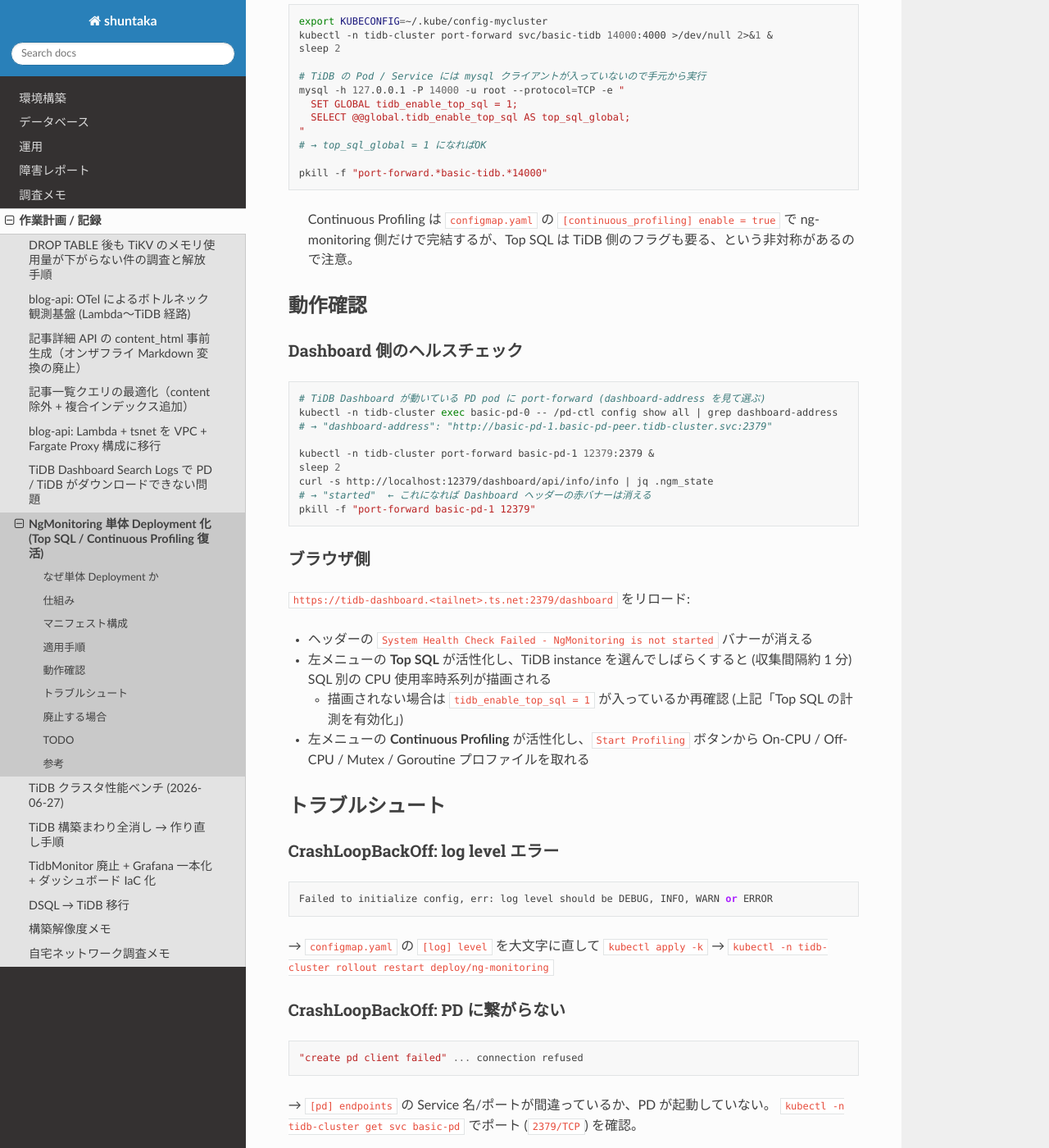
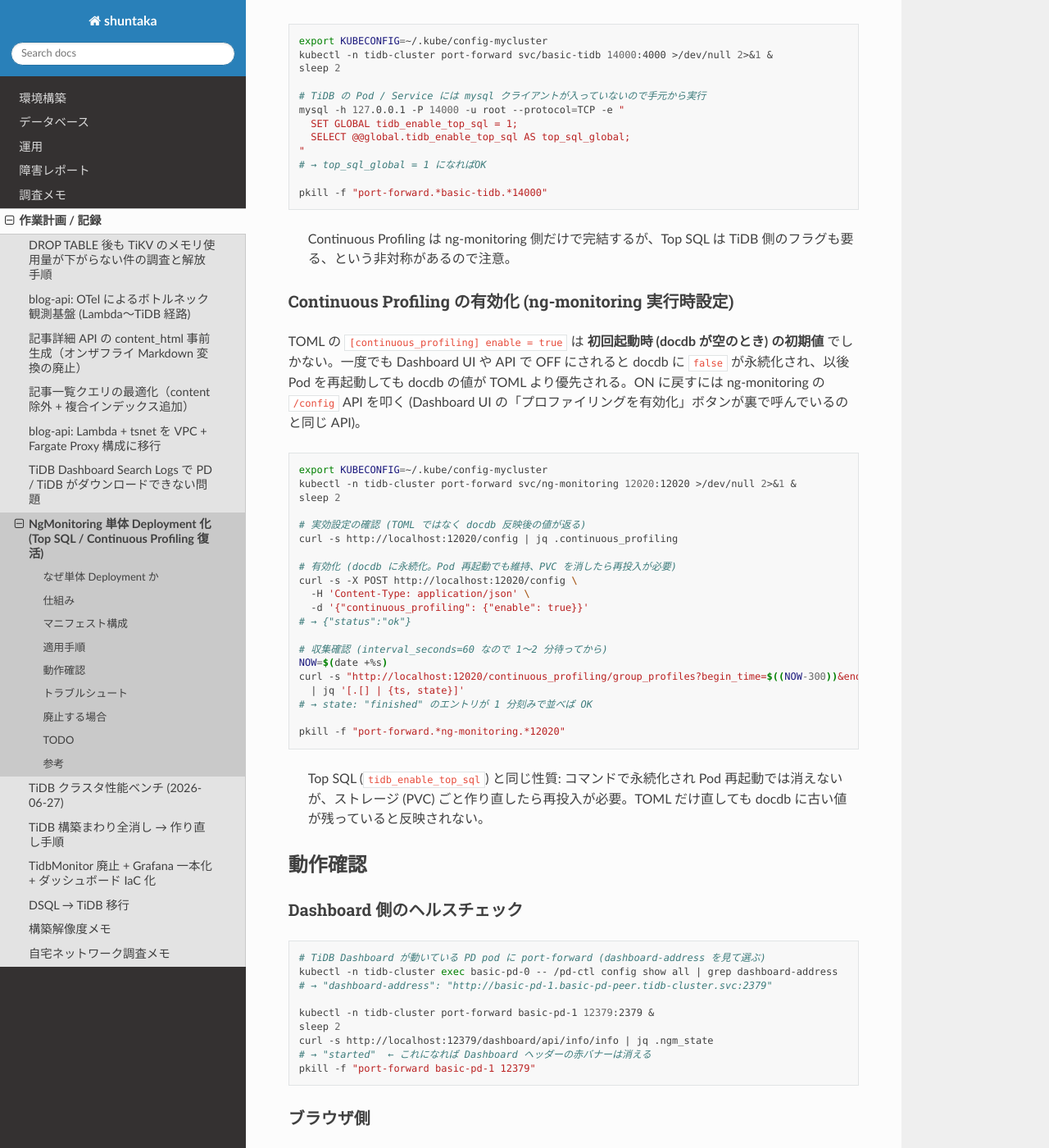
Before and after one commit to shuntaka9576/shuntaka-dev, a Sphinx documentation site: the page built from docs/source/tasks/2026-06-27-ng-monitoring-standalone.md, in a window 1280 px wide and 1400 px high, scrolled down 2753 px. Shown: the whole window at 82% size. Built offline with Sphinx 7.4.7 and the Read the Docs theme 3.1.0, drawn with Linux system fonts in a browser that asks for light colours; pages that are not in the unit, such as notebooks, are missing from menus; some of the changed text lies outside the part shown.

Commit message:
docs: Continuous Profiling の実行時設定が TOML より docdb 優先である旨と API での有効化手順を追記

````diff
--- a/docs/source/tasks/2026-06-27-ng-monitoring-standalone.md
+++ b/docs/source/tasks/2026-06-27-ng-monitoring-standalone.md
@@ -59,7 +59,7 @@ data_retention_seconds = 259200    # 3日
 
 - **`log.level` は大文字** (`DEBUG` / `INFO` / `WARN` / `ERROR`)。小文字を指定すると `Failed to initialize config, err: log level should be DEBUG, INFO, WARN or ERROR` で CrashLoopBackOff になる
 - **`metric_storage`** は kube-prom-stack の Prometheus を向ける。Decommission 手順 Step 5 で PD の `metric-storage` に入れたのと同じ宛先
-- **`continuous_profiling.enable = true`** にしておかないと Dashboard の Continuous Profiling タブから "プロファイル収集を有効化" を手動で押す手間が増える
+- **`continuous_profiling.enable = true`** は初回起動時 (docdb が空のとき) の初期値にしかならない。一度 UI / API で OFF にされると docdb に永続化された値が TOML より優先され、Pod を再起動しても無効のまま (復旧は後述「Continuous Profiling の有効化」)
 
 ### deployment ポイント
 
@@ -114,7 +114,36 @@ mysql -h 127.0.0.1 -P 14000 -u root --protocol=TCP -e "
 pkill -f "port-forward.*basic-tidb.*14000"
 ```
 
-> Continuous Profiling は `configmap.yaml` の `[continuous_profiling] enable = true` で ng-monitoring 側だけで完結するが、Top SQL は TiDB 側のフラグも要る、という非対称があるので注意。
+> Continuous Profiling は ng-monitoring 側だけで完結するが、Top SQL は TiDB 側のフラグも要る、という非対称があるので注意。
+
+### Continuous Profiling の有効化 (ng-monitoring 実行時設定)
+
+TOML の `[continuous_profiling] enable = true` は **初回起動時 (docdb が空のとき) の初期値** でしかない。一度でも Dashboard UI や API で OFF にされると docdb に `false` が永続化され、以後 Pod を再起動しても docdb の値が TOML より優先される。ON に戻すには ng-monitoring の `/config` API を叩く (Dashboard UI の「プロファイリングを有効化」ボタンが裏で呼んでいるのと同じ API)。
+
+```bash
+export KUBECONFIG=~/.kube/config-mycluster
+kubectl -n tidb-cluster port-forward svc/ng-monitoring 12020:12020 >/dev/null 2>&1 &
+sleep 2
+
+# 実効設定の確認 (TOML ではなく docdb 反映後の値が返る)
+curl -s http://localhost:12020/config | jq .continuous_profiling
+
+# 有効化 (docdb に永続化。Pod 再起動でも維持、PVC を消したら再投入が必要)
+curl -s -X POST http://localhost:12020/config \
+  -H 'Content-Type: application/json' \
+  -d '{"continuous_profiling": {"enable": true}}'
+# → {"status":"ok"}
+
+# 収集確認 (interval_seconds=60 なので 1〜2 分待ってから)
+NOW=$(date +%s)
+curl -s "http://localhost:12020/continuous_profiling/group_profiles?begin_time=$((NOW-300))&end_time=$NOW" \
+  | jq '[.[] | {ts, state}]'
+# → state: "finished" のエントリが 1 分刻みで並べば OK
+
+pkill -f "port-forward.*ng-monitoring.*12020"
+```
+
+> Top SQL (`tidb_enable_top_sql`) と同じ性質: コマンドで永続化され Pod 再起動では消えないが、ストレージ (PVC) ごと作り直したら再投入が必要。TOML だけ直しても docdb に古い値が残っていると反映されない。
 
 ## 動作確認
 
@@ -166,6 +195,11 @@ Failed to initialize config, err: log level should be DEBUG, INFO, WARN or ERROR
 - それでも出ない時は ng-monitoring の `metric_storage` が kube-prom-stack の Prometheus を向いているか確認 (`configmap.yaml`)。Top SQL UI は ng-monitoring 経由で Prometheus にも問い合わせる
 - 一定時間経過しても出ない場合は `kubectl -n tidb-cluster logs deploy/ng-monitoring | grep -i topsql` でエラーがないか確認
 
+### Continuous Profiling が TOML で `enable = true` なのに無効のまま
+
+- 実行時設定は docdb に永続化された値が TOML より優先される。「Continuous Profiling の有効化」節の `/config` API で ON に戻す
+- 有効化直後の収集で `finished_with_error` (TiKV heap profile の `Unable to create profile directory /root/jeprof: File exists`) が単発で出ることがあるが、以降の収集が `finished` になっていれば問題ない
+
 ### Dashboard で ngm_state が "unknown" のまま
 
 - ng-monitoring Pod が `Running` でも `--advertise-address` が **Service ClusterIP** や `localhost` になっていると PD からの自己登録が見えない。`--advertise-address=$(POD_IP):12020` になっていることを確認:
````
